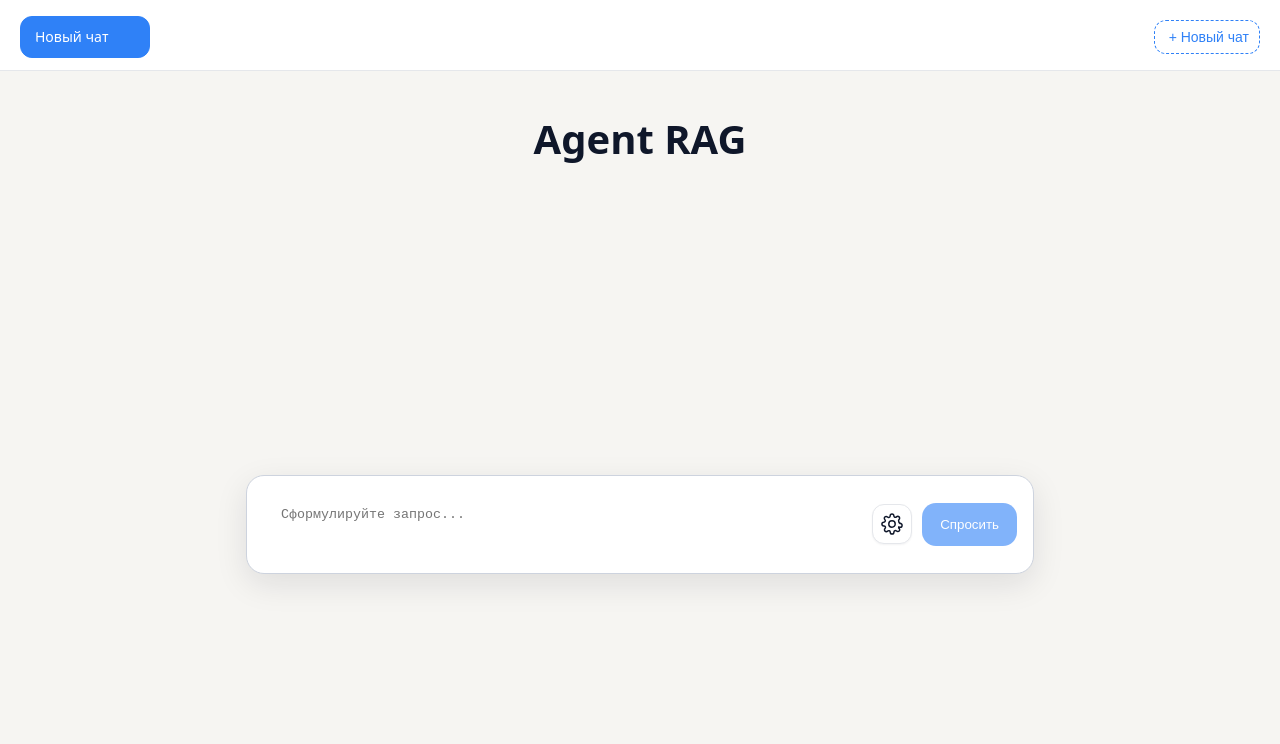
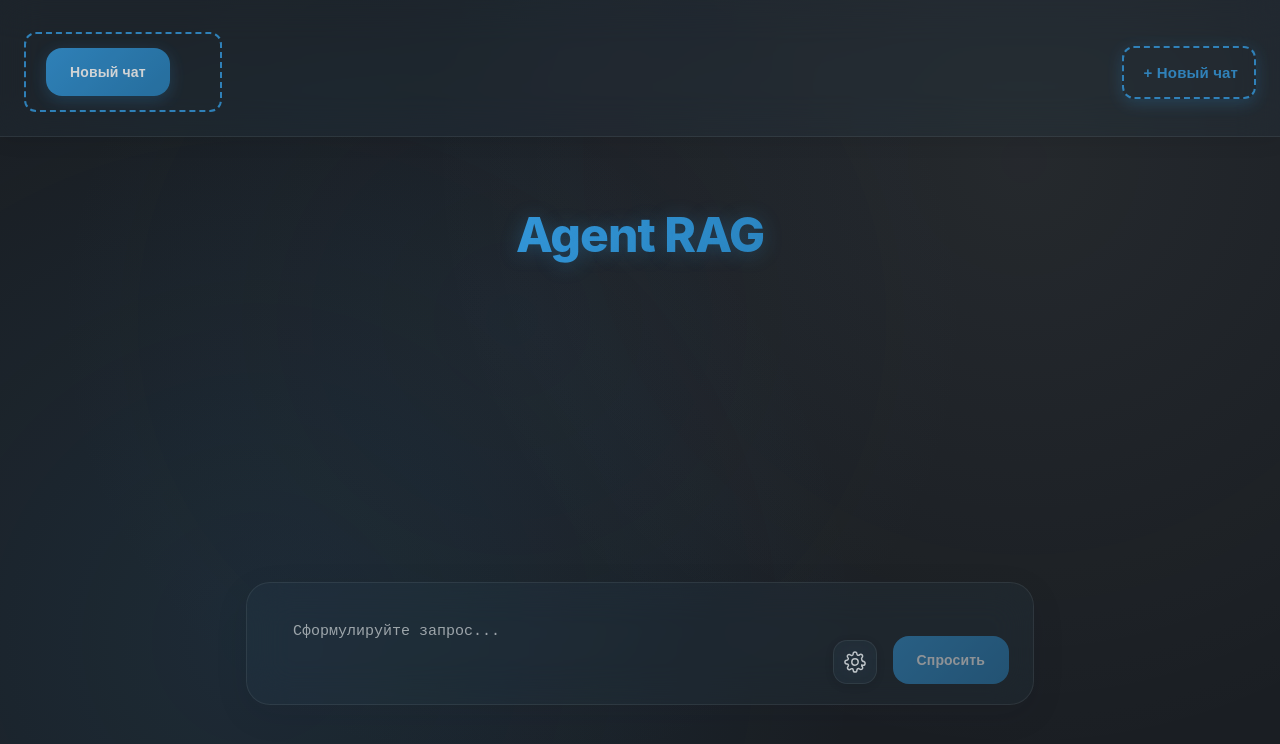
Before and after one commit to DarkPrinceWarrior/rag_pipeline_new, a React (Vite) app in the folder frontend/: page / in a window 1280 px wide. Shown: the top 744 px of the page. Built offline with nearby package versions, Linux system fonts and the light colour scheme.

Commit message:
ref: new chat design

```diff
--- a/frontend/src/styles.css
+++ b/frontend/src/styles.css
@@ -1,23 +1,50 @@
 :root {
-  --bg: #f6f5f2;
-  --surface: #ffffff;
-  --panel: #ffffff;
-  --text: #0f172a;
-  --muted: #6b7280;
-  --primary: #2f81f7;
-  --danger: #f85149;
-  --border: #e5e7eb;
-  --accent: #eaf2ff;
+  --bg: #1a1e23;
+  --surface: #2c3e50;
+  --panel: rgba(52, 73, 94, 0.95);
+  --glass-panel: rgba(52, 73, 94, 0.15);
+  --text: #ecf0f1;
+  --text-secondary: #bdc3c7;
+  --muted: #95a5a6;
+  --primary: #3498db;
+  --primary-dark: #2980b9;
+  --primary-light: rgba(52, 152, 219, 0.1);
+  --secondary: #e74c3c;
+  --success: #27ae60;
+  --warning: #f39c12;
+  --danger: #e74c3c;
+  --border: rgba(189, 195, 199, 0.1);
+  --border-light: rgba(189, 195, 199, 0.05);
+  --accent: rgba(52, 152, 219, 0.1);
+  --shadow: rgba(0, 0, 0, 0.3);
+  --shadow-light: rgba(0, 0, 0, 0.1);
+  --gradient-primary: linear-gradient(135deg, #3498db, #2980b9);
+  --gradient-surface: linear-gradient(145deg, #34495e, #2c3e50);
+  --gradient-glass: linear-gradient(145deg, rgba(236, 240, 241, 0.1), rgba(189, 195, 199, 0.05));
+  /* Доп. переменные для исключения хардкода */
+  --white: #ffffff;
+  --success-light: rgba(39, 174, 96, 0.12);
+  --danger-bg: rgba(231, 76, 60, 0.1);
 }
 
 * { box-sizing: border-box; }
+
 html, body, #root { height: 100%; }
+
 body {
   margin: 0;
-  font-family: ui-sans-serif, system-ui, -apple-system, Segoe UI, Roboto, Ubuntu, Cantarell, Noto Sans, Arial, "Apple Color Emoji", "Segoe UI Emoji";
+  font-family: -apple-system, BlinkMacSystemFont, 'Segoe UI', 'Roboto', 'Inter', 'system-ui', sans-serif;
   background: var(--bg);
+  background-image:
+    radial-gradient(circle at 20% 80%, rgba(52, 152, 219, 0.1) 0%, transparent 50%),
+    radial-gradient(circle at 80% 20%, rgba(236, 240, 241, 0.05) 0%, transparent 50%),
+    radial-gradient(circle at 40% 40%, rgba(52, 73, 94, 0.1) 0%, transparent 50%);
   color: var(--text);
-  font-size: 18px;
+  font-size: 16px;
+  line-height: 1.6;
+  font-weight: 400;
+  -webkit-font-smoothing: antialiased;
+  -moz-osx-font-smoothing: grayscale;
 }
 
 .container {
@@ -43,38 +70,72 @@ body {
 
 .app-title {
   max-width: 820px;
-  margin: 40px auto 8px;
+  margin: 60px auto 20px;
   padding: 0 16px;
-  font-weight: 700;
-  font-size: 40px;
+  font-weight: 800;
+  font-size: 48px;
   text-align: center;
+  background: var(--gradient-primary);
+  -webkit-background-clip: text;
+  -webkit-text-fill-color: transparent;
+  background-clip: text;
+  letter-spacing: -0.02em;
+  text-shadow: 0 2px 20px rgba(52, 152, 219, 0.3);
 }
 
 .icon-button {
-  display: inline-flex; align-items: center; justify-content: center;
-  width: 40px; height: 40px;
-  background: var(--panel);
+  display: inline-flex;
+  align-items: center;
+  justify-content: center;
+  width: 44px;
+  height: 44px;
+  background: var(--glass-panel);
+  backdrop-filter: blur(10px);
+  -webkit-backdrop-filter: blur(10px);
   border: 1px solid var(--border);
-  border-radius: 12px;
-  color: var(--text);
-  box-shadow: 0 1px 2px rgba(15,23,42,0.05);
+  border-radius: 14px;
+  color: var(--text-secondary);
+  box-shadow: 0 2px 8px var(--shadow-light);
   padding: 0;
   line-height: 0;
+  transition: all 0.3s cubic-bezier(0.4, 0, 0.2, 1);
 }
-.icon-button svg { display: block; }
-.icon-button:hover { border-color: #d1d5db; }
+
+.icon-button svg { display: block; transition: transform 0.2s ease; }
+.icon-button:hover {
+  border-color: var(--primary);
+  background: var(--primary-light);
+  color: var(--primary);
+  transform: translateY(-1px);
+  box-shadow: 0 4px 12px rgba(52, 152, 219, 0.2);
+}
+.icon-button:hover svg { transform: scale(1.1); }
+
 .actions { position: relative; display: grid; align-items: center; }
 .settings-panel {
   position: absolute;
-  right: 0; top: auto; bottom: calc(100% + 10px);
-  width: 360px;
-  background: var(--panel);
+  right: 0;
+  bottom: calc(100% + 12px);
+  width: 380px;
+  background: var(--glass-panel);
+  backdrop-filter: blur(20px);
+  -webkit-backdrop-filter: blur(20px);
   border: 1px solid var(--border);
-  border-radius: 14px;
-  padding: 14px;
-  box-shadow: 0 12px 24px rgba(15,23,42,0.08);
+  border-radius: 18px;
+  padding: 20px 24px;
+  box-shadow:
+    0 20px 40px var(--shadow),
+    0 8px 24px var(--shadow-light),
+    inset 0 1px 0 rgba(255,255,255,0.1);
   z-index: 20;
+  animation: slideIn 0.3s cubic-bezier(0.4, 0, 0.2, 1);
 }
+
+@keyframes slideIn {
+  from { opacity: 0; transform: translateY(10px) scale(0.95); }
+  to   { opacity: 1; transform: translateY(0) scale(1); }
+}
+
 .settings-row { display: flex; align-items: center; justify-content: space-between; margin-bottom: 8px; }
 .settings-label { color: var(--muted); }
 .settings-value { font-variant-numeric: tabular-nums; }
@@ -86,18 +147,51 @@ body {
 
 .bubble {
   max-width: 85%;
-  padding: 18px 20px;
-  border-radius: 18px;
+  padding: 24px 28px;
+  border-radius: 20px;
   border: 1px solid var(--border);
-  background: var(--panel);
-  box-shadow: 0 1px 2px rgba(15,23,42,0.04), 0 6px 16px rgba(15,23,42,0.06);
+  background: var(--glass-panel);
+  backdrop-filter: blur(20px);
+  -webkit-backdrop-filter: blur(20px);
+  box-shadow:
+    0 8px 32px var(--shadow-light),
+    0 4px 16px var(--shadow-light),
+    inset 0 1px 0 rgba(255,255,255,0.1);
+  position: relative;
+  transition: all 0.3s cubic-bezier(0.4, 0, 0.2, 1);
 }
-.message.user .bubble { background: var(--accent); border-color: #dbe8ff; }
-.message.system .bubble { background: #fff; border-style: dashed; color: var(--muted); }
-.bubble.error { border-color: var(--danger); color: #9a1b19; background: #fff1f0; }
+
+.bubble:hover {
+  transform: translateY(-2px);
+  box-shadow:
+    0 12px 40px var(--shadow-light),
+    0 6px 20px rgba(0,0,0,0.15),
+    inset 0 1px 0 rgba(255,255,255,0.1);
+}
+
+.message.user .bubble {
+  background: var(--gradient-primary);
+  border: 1px solid var(--primary);
+  color: var(--white);
+  box-shadow:
+    0 8px 32px rgba(52, 152, 219, 0.3),
+    0 4px 16px rgba(0,0,0,0.15),
+    inset 0 1px 0 rgba(255,255,255,0.2);
+  overflow: hidden;
+  padding-bottom: 24px;
+  z-index: 1;
+}
+
+.message.system .bubble { background: var(--glass-panel); border: 1px dashed var(--border); color: var(--muted); }
+.bubble.error { border-color: var(--danger); color: var(--danger); background: var(--danger-bg); }
+
 .message.system .bubble.thinking { position: relative; color: var(--muted); }
 .message.system .bubble.thinking::after {
-  content: ' '; display: inline-block; width: 1.2em; text-align: left; margin-left: 4px;
+  content: ' ';
+  display: inline-block;
+  width: 1.2em;
+  text-align: left;
+  margin-left: 4px;
   animation: dots 1.4s steps(3, end) infinite;
 }
 @keyframes dots {
@@ -107,11 +201,7 @@ body {
   80%, 100% { content: '...'; }
 }
 
-.bubble.has-source {
-  position: relative;
-  padding-top: 52px;
-}
-
+.bubble.has-source { position: relative; padding-top: 52px; }
 .source-chip {
   position: absolute;
   top: 16px; left: 20px;
@@ -119,35 +209,16 @@ body {
   padding: 4px 10px;
   border-radius: 999px;
   font-size: 12px; font-weight: 600; letter-spacing: 0.08em; text-transform: uppercase;
-  background: rgba(15,23,42,0.05);
+  background: var(--glass-panel);
   color: var(--muted);
   pointer-events: none;
   line-height: 1;
 }
-
-.source-dot {
-  width: 8px; height: 8px; border-radius: 50%;
-  background: currentColor;
-}
-
-.source-chip.source-internal {
-  background: #eef2ff;
-  color: #1d4ed8;
-}
-
-.source-chip.source-internal .source-dot {
-  background: #2563eb;
-}
-
-.source-chip.source-web {
-  background: #ecfdf5;
-  color: #047857;
-}
-
-.source-chip.source-web .source-dot {
-  background: #10b981;
-}
-
+.source-dot { width: 8px; height: 8px; border-radius: 50%; background: currentColor; }
+.source-chip.source-internal { background: var(--primary-light); color: var(--primary); }
+.source-chip.source-internal .source-dot { background: var(--primary); }
+.source-chip.source-web { background: var(--success-light); color: var(--success); }
+.source-chip.source-web .source-dot { background: var(--success); }
 
 .prose :is(p, ul, ol) { margin: 10px 0; }
 .prose pre, .prose code { white-space: pre-wrap; word-wrap: break-word; }
@@ -158,45 +229,64 @@ body {
 .citations a { color: var(--primary); text-decoration: none; }
 .citations a:hover { text-decoration: underline; }
 
-.composer {
-  position: sticky; bottom: 16px; left: 0; right: 0;
-  border-top: none;
-  background: transparent;
-  backdrop-filter: none;
-}
+.composer { position: sticky; bottom: 20px; left: 0; right: 0; background: transparent; z-index: 10; }
 .composer-row {
-  max-width: 820px; margin: 0 auto; padding: 14px 16px;
-  display: flex; gap: 10px; align-items: center;
-  background: var(--panel);
-  border: 1px solid #cdd3de;
-  border-radius: 18px;
-  box-shadow: 0 6px 24px rgba(15,23,42,0.08);
+  max-width: 820px;
+  margin: 0 auto;
+  padding: 20px 24px;
+  display: flex;
+  gap: 16px;
+  align-items: end;
+  background: var(--glass-panel);
+  backdrop-filter: blur(20px);
+  -webkit-backdrop-filter: blur(20px);
+  border: 1px solid var(--border);
+  border-radius: 24px;
+  box-shadow:
+    0 10px 40px var(--shadow),
+    0 4px 16px var(--shadow-light),
+    inset 0 1px 0 rgba(255,255,255,0.1);
+  transition: all 0.3s cubic-bezier(0.4, 0, 0.2, 1);
 }
 .composer-row textarea {
   flex: 1;
   background: transparent;
   border: none;
-  border-radius: 14px;
-  padding: 16px 18px;
+  border-radius: 16px;
+  padding: 18px 22px;
   color: var(--text);
+  font-size: 15px;
+  min-height: 68px;
+  max-height: 280px;
+  line-height: 1.5;
+  font-weight: 400;
+  overflow: hidden;
   resize: none;
-  min-height: 68px;
-  max-height: 260px;
-  line-height: 1.4;
 }
 .composer-row textarea:focus { outline: none; }
-
+.composer-row textarea::placeholder { color: var(--text-secondary); opacity: 0.8; }
 .composer-row.large { max-width: 820px; width: 100%; box-shadow: 0 10px 32px rgba(15,23,42,0.10); }
 
 button {
-  background: var(--primary);
+  background: var(--gradient-primary);
   border: none;
-  color: white;
-  border-radius: 14px;
-  padding: 14px 18px;
+  color: var(--white);
+  border-radius: 16px;
+  padding: 16px 24px;
   cursor: pointer;
+  font-weight: 600;
+  font-size: 14px;
+  letter-spacing: 0.01em;
+  box-shadow:
+    0 4px 16px rgba(52, 152, 219, 0.3),
+    0 2px 8px var(--shadow-light);
+  transition: all 0.3s cubic-bezier(0.4, 0, 0.2, 1);
+  position: relative;
+  overflow: hidden;
 }
-button:disabled { opacity: 0.6; cursor: not-allowed; }
+button:hover:not(:disabled) { transform: translateY(-1px); box-shadow: 0 6px 20px rgba(52, 152, 219, 0.4), 0 4px 12px rgba(0,0,0,0.15); }
+button:active:not(:disabled) { transform: translateY(0); }
+button:disabled { opacity: 0.5; cursor: not-allowed; transform: none; box-shadow: none; }
 
 .muted { color: var(--muted); }
 .small { font-size: 12px; }
@@ -205,243 +295,192 @@ button:disabled { opacity: 0.6; cursor: not-allowed; }
 .msg-action-btn {
   width: 28px; height: 28px;
   display: inline-flex; align-items: center; justify-content: center;
-  background: #f6f7fb; border: 1px solid #e5e7eb; border-radius: 8px; color: #374151;
+  background: var(--glass-panel);
+  border: 1px solid var(--border);
+  border-radius: 8px;
+  color: var(--text-secondary);
 }
-.msg-action-btn:hover { background: #eef0f6; }
-.bubble { position: relative; }
+.msg-action-btn:hover { background: var(--primary-light); color: var(--primary); }
 
-.msg-toolbar {
-  display: flex; gap: 12px; align-items: center;
-  margin: 6px 0 2px 6px;
+.msg-toolbar { display: flex; gap: 12px; align-items: center; margin: 8px 0 4px 8px; }
+.message.user .msg-toolbar { justify-content: flex-end; margin: 8px 8px 4px 0; }
+.msg-toolbar button {
+  border: 1px solid var(--border);
+  background: var(--glass-panel);
+  backdrop-filter: blur(10px);
+  -webkit-backdrop-filter: blur(10px);
+  color: var(--text-secondary);
+  display: inline-flex; align-items: center; gap: 8px;
+  cursor: pointer; padding: 8px 12px; border-radius: 12px;
+  font-size: 13px; font-weight: 500;
+  transition: all 0.3s cubic-bezier(0.4, 0, 0.2, 1);
+  box-shadow: 0 2px 8px var(--shadow-light);
 }
-.message.user .msg-toolbar { justify-content: flex-end; margin: 6px 6px 2px 0; }
-.msg-toolbar button { border: none; background: transparent; color: #374151; display: inline-flex; align-items: center; gap: 6px; cursor: pointer; padding: 4px 6px; border-radius: 8px; }
-.msg-toolbar button:hover { background: #f3f4f6; }
+.msg-toolbar button:hover {
+  background: var(--primary-light);
+  color: var(--primary);
+  border-color: var(--primary);
+  transform: translateY(-1px);
+  box-shadow: 0 4px 12px rgba(52, 152, 219, 0.2);
+}
+
 .inline-editor textarea {
-  width: 100%; min-height: 68px; resize: vertical;
-  background: #fff; color: var(--text);
-  border: 1px solid #d0d5dd; border-radius: 14px; padding: 16px 18px;
+  width: 100%;
+  min-height: 68px;
+  background: var(--surface);
+  color: var(--text);
+  border: 2px solid var(--border);
+  border-radius: 16px;
+  padding: 18px 22px;
+  font-size: 15px;
+  line-height: 1.5;
+  transition: all 0.3s ease;
+  overflow: hidden;
+  resize: none;
 }
-.editor-actions { display: flex; gap: 8px; margin-top: 8px; }
-.ghost-btn { background: transparent; color: #374151; border: 1px solid #e5e7eb; }
-.ghost-btn:hover { background: #f3f4f6; }
+.inline-editor textarea:focus {
+  outline: none;
+  border-color: var(--primary);
+  box-shadow: 0 0 0 3px rgba(52, 152, 219, 0.15);
+  background: var(--glass-panel);
+}
+.editor-actions { display: flex; gap: 12px; margin-top: 12px; }
 
-/* Prevent copying of user messages and keep bubble size when editing */
+.ghost-btn {
+  background: transparent;
+  color: var(--text-secondary);
+  border: 2px solid var(--border);
+  padding: 10px 16px;
+  font-size: 14px; font-weight: 500;
+  transition: all 0.3s cubic-bezier(0.4, 0, 0.2, 1);
+}
+.ghost-btn:hover { background: var(--glass-panel); color: var(--text); border-color: var(--text-secondary); transform: translateY(-1px); }
+
+/* Запрет копирования сообщений пользователя и сохранение размера пузырька при редактировании */
 .uncopyable, .uncopyable * { user-select: none; -webkit-user-select: none; -ms-user-select: none; -webkit-touch-callout: none; }
 .message.user .bubble { min-height: 68px; }
 
-/* Inline editor inside bubble (new classes) */
+/* Встроенный редактор в пузырьке */
 .editor { display: flex; flex-direction: column; gap: 10px; }
-.editor-text { width: 100%; background: transparent; color: var(--text); border: 1px solid #d0d5dd; border-radius: 14px; padding: 16px 18px; min-height: 68px; resize: vertical; }
+.editor-text {
+  width: 100%;
+  background: transparent;
+  color: var(--text);
+  border: 1px solid var(--border);
+  border-radius: 14px;
+  padding: 16px 18px;
+  min-height: 68px;
+  overflow: hidden;
+  resize: none;
+}
 
-/* Edit pill near user bubble */
+/* Кнопка редактирования (плашка) */
 .edit-pill {
-  position: absolute; right: -10px; top: 50%; transform: translateY(-50%);
-  background: #fff; color: #111827; border: 1px solid #e5e7eb; border-radius: 10px;
-  padding: 6px 10px; font-size: 14px; box-shadow: 0 2px 8px rgba(15,23,42,0.1);
-  opacity: 0; pointer-events: none; transition: opacity .15s ease;
+  position: absolute;
+  right: 8px;
+  bottom: -16px;
+  border: 1px solid var(--border);
+  background: var(--glass-panel);
+  backdrop-filter: blur(10px);
+  -webkit-backdrop-filter: blur(10px);
+  color: var(--text-secondary);
+  display: inline-flex; align-items: center; gap: 6px;
+  cursor: pointer; padding: 8px 12px;
+  border-radius: 12px; font-size: 13px; font-weight: 500;
+  transition: all 0.3s cubic-bezier(0.4, 0, 0.2, 1);
+  box-shadow: 0 2px 8px var(--shadow-light);
+  opacity: 0; pointer-events: none; z-index: 5;
 }
 .message.user .bubble:hover .edit-pill { opacity: 1; pointer-events: auto; }
-
-/* Preserve bubble size when editing */
-.message.user .bubble { position: relative; }
-
-/* Autosize textareas: ensure no scrollbars appear while growing */
-.composer-row textarea { overflow: hidden; }
-.inline-editor textarea { overflow: hidden; resize: none; }
-.editor-text { overflow: hidden; resize: none; }
-
-/* Nicer range slider */
-.slider {
-  -webkit-appearance: none; appearance: none;
-  width: 100%; height: 6px; background: #e5e7eb; border-radius: 999px; outline: none;
-}
-.slider:disabled { opacity: 0.5; }
-.slider::-webkit-slider-thumb {
-  -webkit-appearance: none; appearance: none; width: 18px; height: 18px;
-  background: var(--primary); border-radius: 50%; border: 2px solid #fff;
-  box-shadow: 0 2px 6px rgba(15,23,42,0.18);
-}
-.slider::-moz-range-thumb {
-  width: 18px; height: 18px; background: var(--primary); border-radius: 50%; border: 2px solid #fff;
-  box-shadow: 0 2px 6px rgba(15,23,42,0.18);
+.edit-pill:hover {
+  background: var(--primary-light);
+  color: var(--primary);
+  border-color: var(--primary);
+  transform: translateY(-1px);
+  box-shadow: 0 4px 12px rgba(52, 152, 219, 0.2);
 }
 
-/* Toggle switch like screenshot */
-.switch { position: relative; display: inline-flex; width: 46px; height: 26px; }
+/* Переключатель (switch) */
+.switch { position: relative; display: inline-flex; width: 52px; height: 28px; }
 .switch input { opacity: 0; width: 0; height: 0; }
 .slider-switch {
-  position: absolute; cursor: pointer; inset: 0; background: #e5e7eb; border: 1px solid #d1d5db; border-radius: 999px; transition: background-color .2s, border-color .2s;
+  position: absolute; cursor: pointer; inset: 0;
+  background: var(--border); border: 1px solid var(--border-light); border-radius: 999px;
+  transition: all 0.3s cubic-bezier(0.4, 0, 0.2, 1);
 }
 .slider-switch::before {
-  content: ""; position: absolute; height: 22px; width: 22px; left: 2px; top: 50%; transform: translateY(-50%);
-  background: #fff; border-radius: 50%; box-shadow: 0 2px 8px rgba(15,23,42,0.18);
-  transition: transform .2s;
+  content: ""; position: absolute; height: 24px; width: 24px; left: 2px; top: 50%; transform: translateY(-50%);
+  background: var(--white); border-radius: 50%; box-shadow: 0 2px 8px rgba(0,0,0,0.15), 0 1px 3px rgba(0,0,0,0.1);
+  transition: all 0.3s cubic-bezier(0.4, 0, 0.2, 1);
 }
-.switch input:checked + .slider-switch { background: var(--primary); border-color: var(--primary); }
-.switch input:checked + .slider-switch::before { transform: translate(20px, -50%); }
+.switch input:checked + .slider-switch { background: var(--gradient-primary); border-color: var(--primary); }
+.switch input:checked + .slider-switch::before { transform: translate(24px, -50%); box-shadow: 0 3px 12px rgba(52, 152, 219, 0.3), 0 1px 4px rgba(0,0,0,0.1); }
 
-/* Edit button safe area: bottom-right on bubble edge */
-.edit-pill { right: 8px; bottom: -10px; top: auto; transform: none; }
-.message.user .bubble:hover .edit-pill { opacity: 1; }
+/* Ползунок (range) */
+.slider { -webkit-appearance: none; appearance: none; width: 100%; height: 6px; background: var(--border); border-radius: 999px; outline: none; }
+.slider:disabled { opacity: 0.5; }
+.slider::-webkit-slider-thumb { -webkit-appearance: none; appearance: none; width: 18px; height: 18px; background: var(--primary); border-radius: 50%; border: 2px solid var(--white); box-shadow: 0 2px 6px rgba(15,23,42,0.18); }
+.slider::-moz-range-thumb { width: 18px; height: 18px; background: var(--primary); border-radius: 50%; border: 2px solid var(--white); box-shadow: 0 2px 6px rgba(15,23,42,0.18); }
 
-/* Ensure bubble has a bit of space but not too much */
-.message.user .bubble { padding-bottom: 20px; }
-.page {
-  min-height: 100%;
-  display: flex;
-  flex-direction: column;
-}
+.page { min-height: 100%; display: flex; flex-direction: column; }
+.page .container { flex: 1; }
 
-.page .container {
-  flex: 1;
-}
-
+/* Вкладки чата */
 .chat-tabs {
-  position: sticky;
-  top: 0;
-  z-index: 40;
-  display: flex;
-  align-items: center;
-  gap: 10px;
-  padding: 16px 20px 12px;
-  background: var(--panel);
+  position: sticky; top: 0; z-index: 40;
+  display: flex; align-items: center; gap: 12px;
+  padding: 32px 24px 24px;
+  background: var(--glass-panel);
+  backdrop-filter: blur(20px);
+  -webkit-backdrop-filter: blur(20px);
   border-bottom: 1px solid var(--border);
   flex-wrap: wrap;
+  box-shadow: 0 2px 20px var(--shadow-light);
+  min-height: 88px;
 }
-
-.chat-tabs-list {
-  display: flex;
-  gap: 8px;
-  flex: 1;
-  min-width: 0;
-  overflow-x: auto;
-}
+.chat-tabs-list { display: flex; gap: 8px; flex: 1; min-width: 0; overflow-x: auto; overflow-y: visible; padding: 4px 0; margin: -4px 0; }
 
 .chat-tab {
-  display: inline-flex;
-  align-items: center;
-  gap: 6px;
-  background: #f8fafc;
-  color: var(--text);
-  border: 1px solid var(--border);
-  border-radius: 12px;
-  padding: 8px 10px 8px 14px;
-  font-size: 14px;
-  line-height: 1.2;
-  cursor: pointer;
-  max-width: 240px;
-  transition: background-color .15s ease, border-color .15s ease, color .15s ease;
-  flex-shrink: 0;
+  display: inline-flex; align-items: center; gap: 10px;
+  background: transparent; color: var(--primary);
+  border: 2px dashed var(--primary);
+  border-radius: 12px; padding: 14px 16px 14px 20px;
+  font-size: 15px; font-weight: 600; line-height: 1.4; cursor: pointer;
+  max-width: 280px; flex-shrink: 0; position: relative; opacity: 0.8;
+  transition: all 0.3s cubic-bezier(0.4, 0, 0.2, 1);
 }
-
-.chat-tab:hover {
-  border-color: #d0d7e2;
-  background: #eef2ff;
-}
-
-.chat-tab.active {
-  background: var(--primary);
-  border-color: var(--primary);
-  color: #fff;
-}
-
-.chat-tab:focus-within {
-  border-color: #d0d7e2;
-  box-shadow: 0 0 0 2px rgba(47,129,247,0.15);
-}
-
-.chat-tab-button {
-  background: none;
-  border: none;
-  color: inherit;
-  font: inherit;
-  line-height: inherit;
-  cursor: pointer;
-  padding: 0;
-  margin: 0;
-  flex: 1;
-  min-width: 0;
-  text-align: left;
-  white-space: nowrap;
-  overflow: hidden;
-  text-overflow: ellipsis;
-}
-
-.chat-tab-button:focus {
-  outline: none;
-}
-
-.chat-tab-button:focus-visible {
-  outline: none;
-  box-shadow: none;
-}
+.chat-tab:hover { background: transparent; border-color: var(--primary); color: var(--primary); opacity: 1; transform: translateY(-2px); }
+.chat-tab.active { background: transparent; border: 2px dashed var(--primary); color: var(--primary); opacity: 0.8; }
+.chat-tab:focus-visible { outline: none; box-shadow: none; }
 
 .chat-tab-delete {
-  border: none;
-  background: transparent;
-  color: inherit;
-  cursor: pointer;
-  display: inline-flex;
-  align-items: center;
-  justify-content: center;
-  width: 24px;
-  height: 24px;
-  border-radius: 8px;
-  padding: 0;
-  opacity: 0;
+  border: none; background: transparent; color: inherit; cursor: pointer;
+  display: inline-flex; align-items: center; justify-content: center;
+  width: 24px; height: 24px; border-radius: 8px; padding: 0; opacity: 0;
   transition: opacity .15s ease, background-color .15s ease, color .15s ease;
   flex-shrink: 0;
 }
+.chat-tab:hover .chat-tab-delete, .chat-tab:focus-within .chat-tab-delete { opacity: 1; }
+.chat-tab-delete:hover { background: var(--glass-panel); }
+.chat-tab.active .chat-tab-delete:hover { background: var(--primary-light); }
 
-.chat-tab:hover .chat-tab-delete,
-.chat-tab:focus-within .chat-tab-delete {
-  opacity: 1;
+
+.chat-tabs-list::-webkit-scrollbar { height: 6px; }
+.chat-tabs-list::-webkit-scrollbar-thumb { background: var(--border); border-radius: 999px; }
+
+/* Адаптивность */
+@media (max-width: 768px) {
+  .app-title { font-size: 36px; margin: 40px auto 16px; }
+  .chat-tabs { padding: 28px 16px 20px; gap: 8px; min-height: 80px; }
+  .chat-tab { font-size: 13px; padding: 10px 12px 10px 16px; max-width: 200px; }
+  .composer-row { margin: 0 12px; padding: 16px 20px; gap: 12px; }
+  .bubble { max-width: 90%; padding: 20px 24px; }
+  .message.user .bubble { padding-bottom: 22px; }
+  .settings-panel { width: calc(100vw - 32px); right: -8px; }
+  .edit-pill { padding: 6px 10px; font-size: 12px; bottom: -14px; }
 }
 
-.chat-tab-delete:focus-visible {
-  outline: none;
-  box-shadow: 0 0 0 2px rgba(47,129,247,0.2);
+@media (max-width: 480px) {
+  .app-title { font-size: 28px; }
+  .composer-row textarea { min-height: 48px; padding: 12px 16px; }
 }
-
-.chat-tab-delete:hover {
-  background: rgba(15,23,42,0.08);
-}
-
-.chat-tab.active .chat-tab-delete:hover {
-  background: rgba(255,255,255,0.2);
-}
-
-.chat-tab-delete svg {
-  pointer-events: none;
-}
-
-
-.chat-tab.new {
-  background: transparent;
-  border: 1px dashed var(--primary);
-  color: var(--primary);
-}
-
-.chat-tab.new:hover {
-  background: rgba(47,129,247,0.08);
-}
-
-.chat-tabs-list::-webkit-scrollbar {
-  height: 6px;
-}
-
-.chat-tabs-list::-webkit-scrollbar-thumb {
-  background: rgba(15,23,42,0.2);
-  border-radius: 999px;
-}
-
-@media (max-width: 768px) {
-  .chat-tabs {
-    padding: 12px 12px 8px;
-  }
-  .chat-tab {
-    font-size: 13px;
-    padding: 6px 8px 6px 12px;
-  }
-}
```
Also changed, not shown: 2 other files (tests, documents, lock files or other folders).
